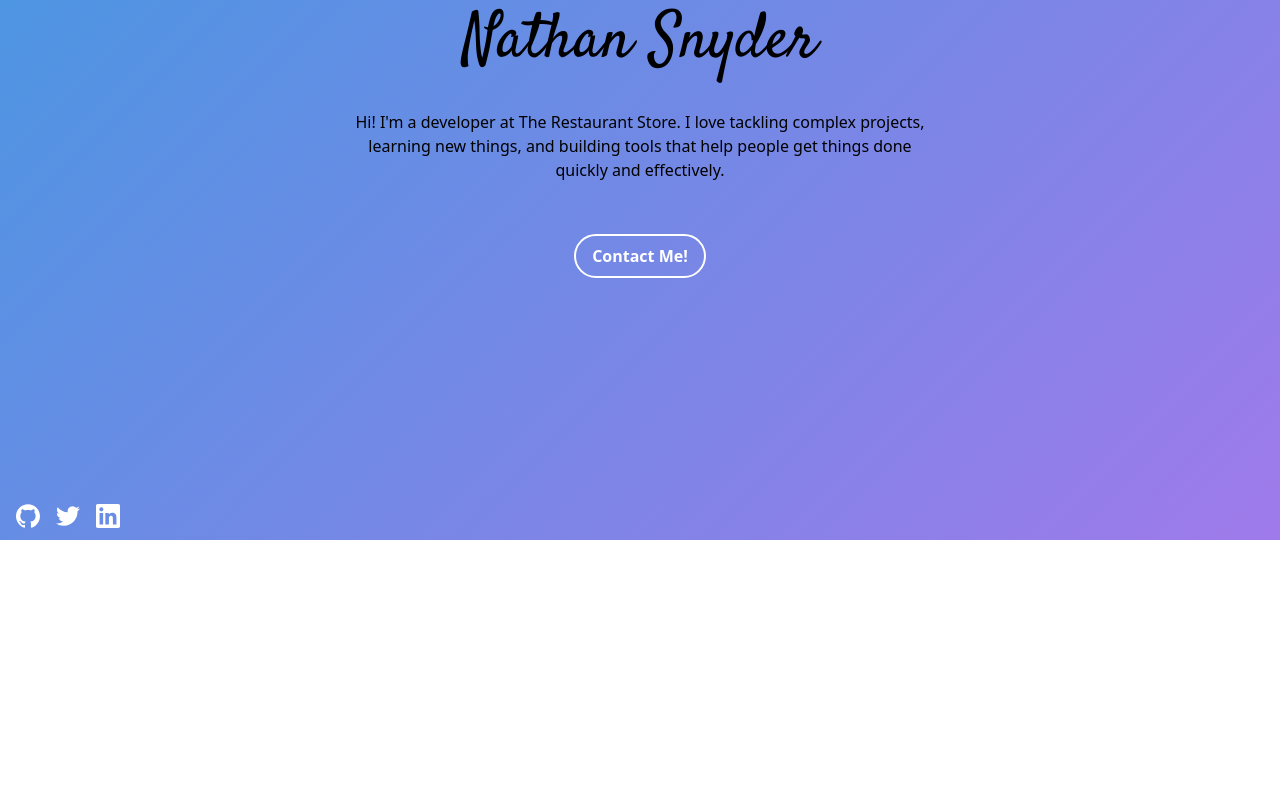
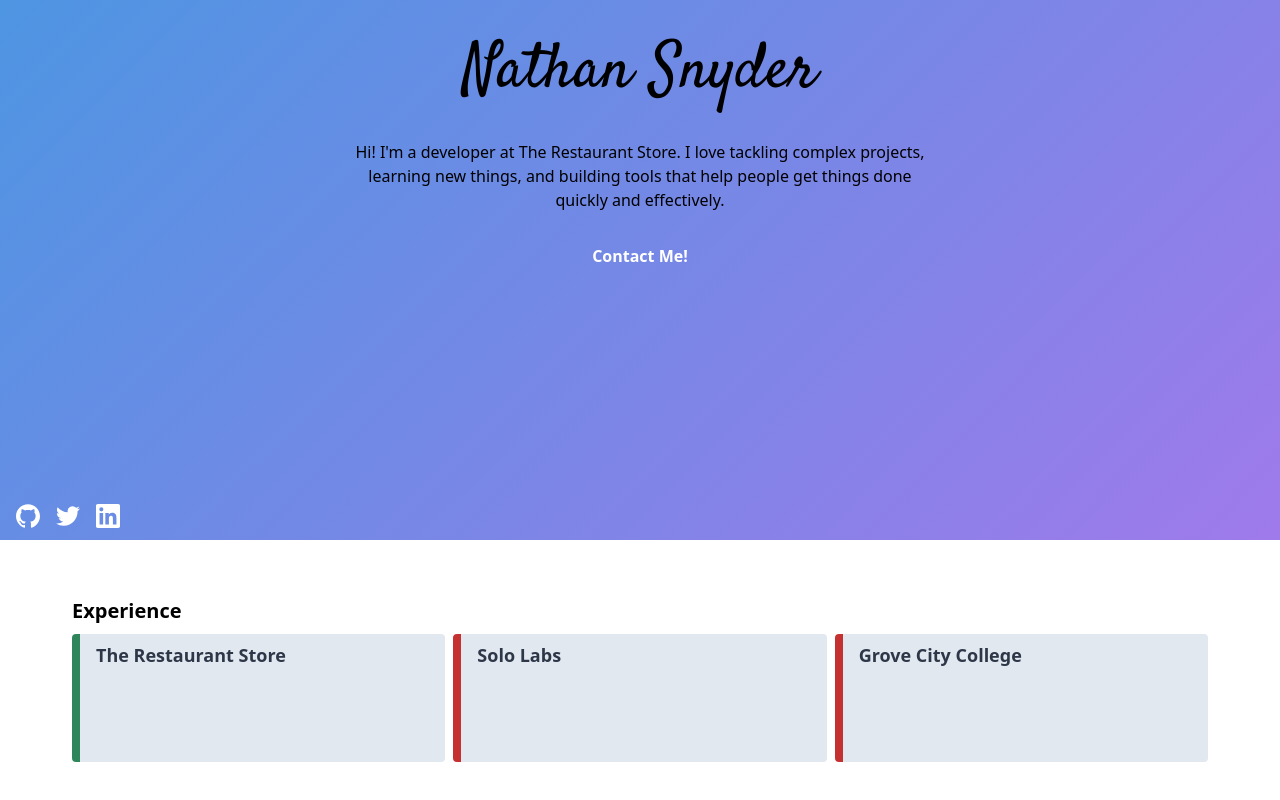
Before and after one commit to nsnyder/nsnyder.github.com, a Vue app: page / in a window 1280 px wide. Shown: the part 260-1060 px from the top of the page. Before the commit the page ends 800 px from the top, so only its background shows below. Built offline with nearby package versions, Linux system fonts and the light colour scheme.

Commit message:
Add resume
Add config file to .gitignore
Update the Readme with info re: VSCode, others
Add vue UI to package.json
Clean up comment in github-deploy script
Make my own utilities CSS class

```diff
--- a/package.json
+++ b/package.json
@@ -3,6 +3,7 @@
   "version": "0.1.0",
   "private": true,
   "scripts": {
+    "vue-ui": "vue ui",
     "serve": "vue-cli-service serve",
     "build": "vue-cli-service build",
     "lint": "vue-cli-service lint",
--- a/scripts/github-deploy.js
+++ b/scripts/github-deploy.js
@@ -16,7 +16,7 @@ const targetBranch = 'master';
     if (fs.existsSync(".www-resources")) {
       await execa("cp", ["-a", ".www-resources/.", "dist"]);
     }
-    // Understand if it's dist or build folder
+    // Understand if it's dist or build folder.
     const folderName = fs.existsSync("dist") ? "dist" : "build";
     await execa("git", ["--work-tree", folderName, "add", "--all"]);
     await execa("git", ["--work-tree", folderName, "commit", "-m", targetBranch]);
--- a/src/App.vue
+++ b/src/App.vue
@@ -1,6 +1,7 @@
 <template>
   <div id="app" class="font-sans">
     <Header />
+    <Resume />
   </div>
 </template>
 
@@ -14,7 +15,7 @@
     components: {
       Header,
       Navigation, // eslint-disable-line vue/no-unused-components
-      Resume // eslint-disable-line vue/no-unused-components
+      Resume
     }
   };
 </script>
--- a/src/components/Resume.vue
+++ b/src/components/Resume.vue
@@ -1,70 +1,70 @@
 <template>
-  <div class="bg-fixed bg-gradient-purple-blue flex items-center justify-between min-h-screen flex-col">
-    <div class="w-full bg-gray-800 text-center text-gray-200 p-2 self-start">
-      This site is a work in progress, but the "Contact Me!" link works 😉
-    </div>
-    <div class="w-full text-center p-2">
-      <h1 class="font-display text-5xl md:text-6xl my-5">
-        Nathan Snyder
-      </h1>
-      <div class="my-5 mb-8 max-w-xl mx-auto">
-        Hi! I'm a developer at The Restaurant Store. I love tackling complex projects,
-        learning new things, and building tools that help people get things done
-        quickly and effectively.
+  <div>
+    <div class="px-2 mx-auto my-12 lg:max-w-6xl">
+      <!-- TODO: Pick a great font for headings. -->
+      <h2 class="py-2 text-xl font-bold">Experience</h2>
+      <div class="grid grid-cols-1 gap-2 md:grid-cols-3" ref="experience-grid">
+        <div v-for="(entry, index) in experienceEntries"
+          class="h-32 p-2 duration-1000 transform bg-gray-300 border-l-8 rounded"
+          :key="index"
+          :class="Object.assign({
+            'opacity-0': (index > visibleElementsCount - 1),
+            'opacity-100': !(index > visibleElementsCount - 1)
+          }, entry.classes || {})"
+        >
+          <div class="px-2 text-lg font-bold text-gray-800">{{ entry.title }}</div>
+        </div>
       </div>
-      <a href="mailto:nathan@snydern.com" class="my-5 border-2 px-4 py-2 text-white font-bold border-white rounded-full inline-block">
-        Contact Me!
-      </a>
-    </div>
-    <div class="p-2 text-white text-left w-full flex">
-      <a v-for="(link, index) in socialLinks"
-         :key="index"
-         v-bind="link.attrs || {}"
-         target="_blank"
-         class="p-1 mx-1"
-      >
-        <SvgIcon class="text-white w-6 h-6" :name="link.icon" />
-      </a>
     </div>
   </div>
 </template>
 
 <script>
-  import SvgIcon from './partials/SvgIcon.vue';
+  export default {
+    name: 'Resume',
 
-  export default {
-    name: 'Header',
+    data() {
+      const createClassObjectFromArray = (array) => array.reduce((previous, entry) =>
+        Object.assign(previous, { [entry]: true  }),
+        {}
+      );
 
-    components: {
-      SvgIcon
+      return {
+        experienceEntries: [
+          {
+            classes: createClassObjectFromArray(['border-green-700']),
+            title: 'The Restaurant Store',
+          },
+          {
+            classes: createClassObjectFromArray(['border-red-700']),
+            title: 'Solo Labs',
+          },
+          {
+            classes: createClassObjectFromArray(['border-red-700']),
+            title: 'Grove City College',
+          }
+        ],
+        visibleElementsCount: 0
+      };
     },
 
-    data() {
-      return {
-        socialLinks: [
-          {
-            icon: 'Github',
-            attrs: {
-              href: 'https://github.com/nsnyder',
-              title: 'My Github profile'
-            }
-          },
-          {
-            icon: 'Twitter',
-            attrs: {
-              href: 'https://twitter.com/NathanFromPA',
-              title: 'My Twitter timeline'
-            }
-          },
-          {
-            icon: 'LinkedIn',
-            attrs: {
-              href: 'https://www.linkedin.com/in/nasnyder/',
-              title: 'My LinkedIn profile'
-            }
-          }
-        ]
+    mounted() {
+      const grid = this.$refs['experience-grid'];
+
+      const handleVisibility = () => {
+        this.visibleElementsCount++;
+        if (this.visibleElementsCount < this.experienceEntries.length) {
+          setTimeout(handleVisibility, 100);
+        }
       };
+      const observer = new IntersectionObserver(([entry]) => {
+        if (!entry.isIntersecting) {
+          return;
+        }
+        handleVisibility();
+        observer.disconnect();
+      }, { threshold: 1.0 });
+      observer.observe(grid);
     }
   }
 </script>
--- a/src/styles/main.css
+++ b/src/styles/main.css
@@ -2,13 +2,4 @@
 @tailwind components;
 @tailwind utilities;
 
-.btn-md {
-    @apply border-2 px-4 py-2 rounded-full inline-block;
-}
-
-.flex-after:after {
-    content: ''
-}
-.flex-before:before {
-    content: ''
-}
+@import './utilities.css';
--- /dev/null
+++ b/src/styles/utilities.css
@@ -0,0 +1,10 @@
+.btn-md {
+  @apply inline-block px-4 py-2 border-2 rounded-full;
+}
+
+.flex-after:after {
+  content: ''
+}
+.flex-before:before {
+  content: ''
+}
```
Also changed, not shown: 2 other files (tests, documents, lock files or other folders).
